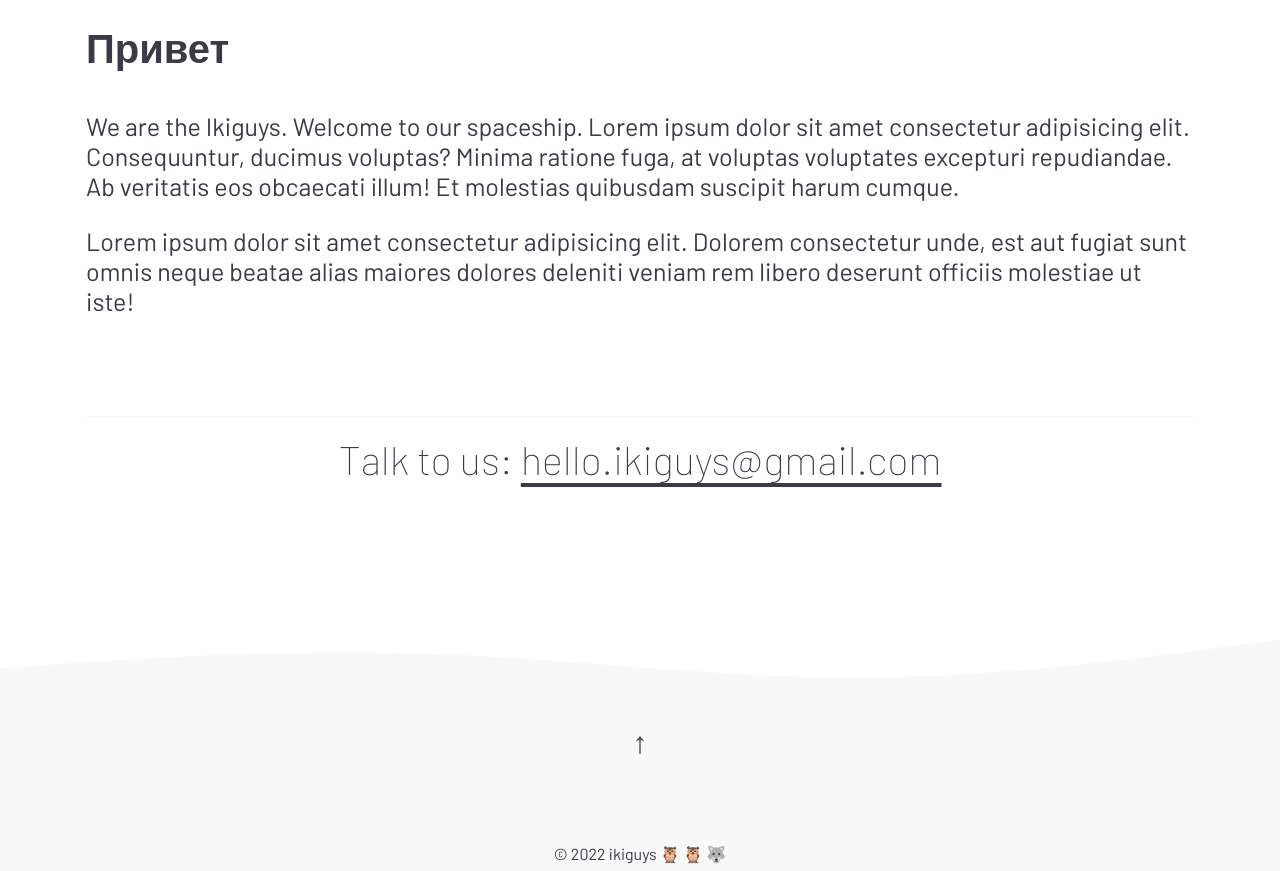
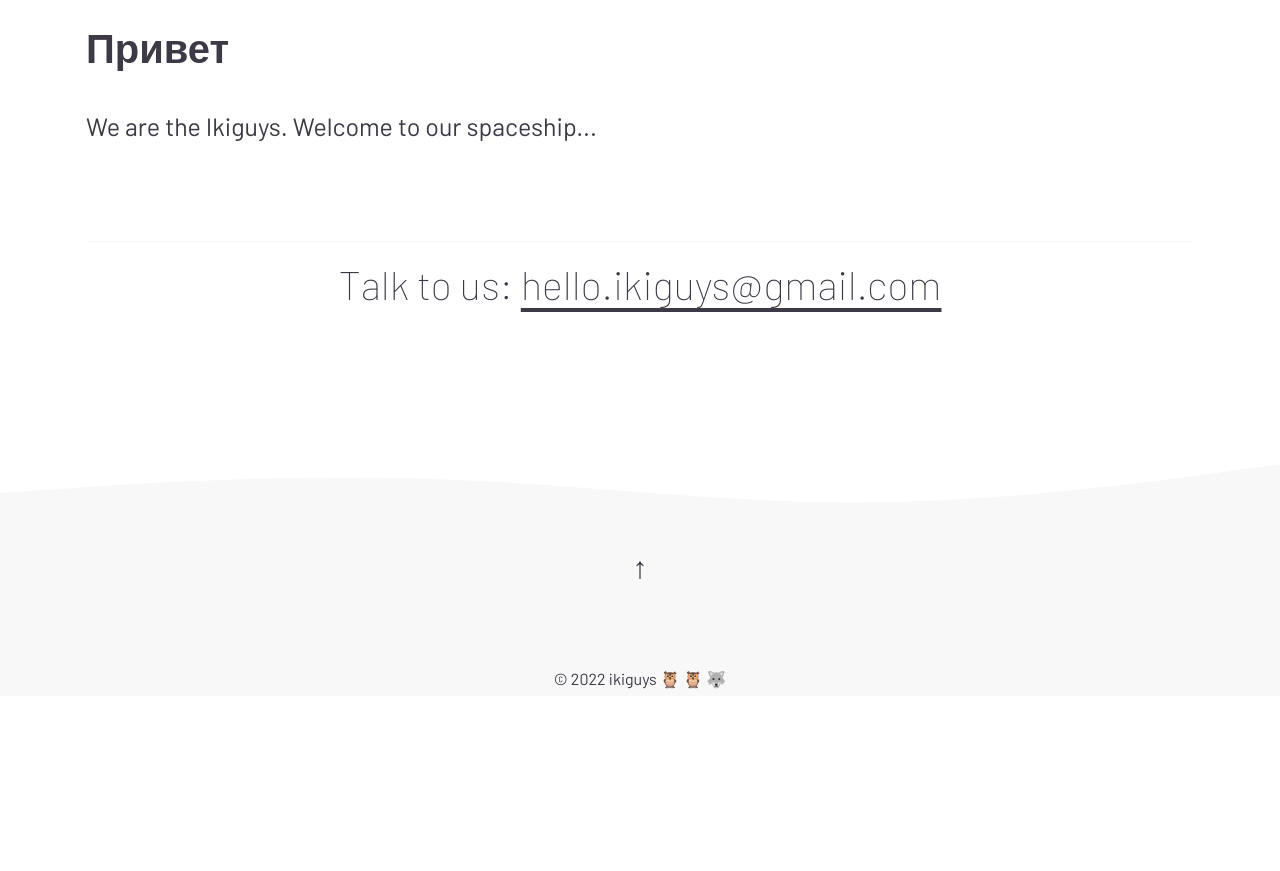
Before and after one commit to AIiendroid/ikiguys.github.io, a plain HTML site: page about/index.html in a window 1280 px wide. Shown: the part 1097-1968 px from the top of the page. After the commit the page ends 1793 px from the top, so only its background shows below. Drawn offline with Linux system fonts and the light colour scheme; files whose address does not match are found by name.

Commit message:
Update index.html

```diff
--- a/about/index.html
+++ b/about/index.html
@@ -63,9 +63,7 @@
             </div>
           </div>
 
-          <p>We are the Ikiguys. Welcome to our spaceship. Lorem ipsum dolor sit amet consectetur adipisicing elit. Consequuntur, ducimus voluptas? Minima ratione fuga, at voluptas voluptates excepturi repudiandae. Ab veritatis eos obcaecati illum! Et molestias quibusdam suscipit harum cumque.</p>
-
-          <p>Lorem ipsum dolor sit amet consectetur adipisicing elit. Dolorem consectetur unde, est aut fugiat sunt omnis neque beatae alias maiores dolores deleniti veniam rem libero deserunt officiis molestiae ut iste!</p>
+          <p>We are the Ikiguys. Welcome to our spaceship...</p>
 
           <div class="contactus">Talk to us: <a href = "mailto: hello.ikiguys@gmail.com">hello.ikiguys@gmail.com</a></div>
         </div>
```
